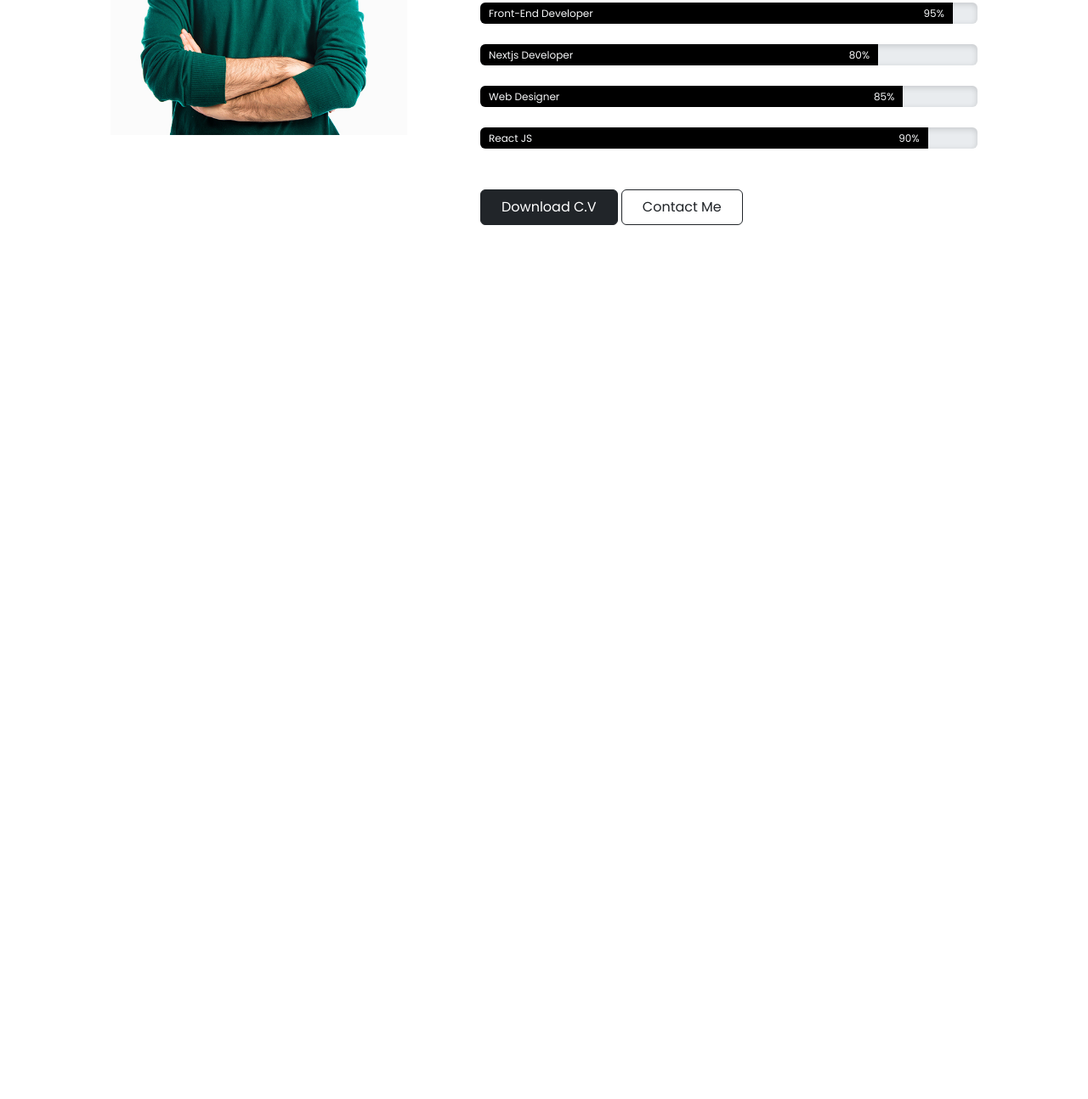
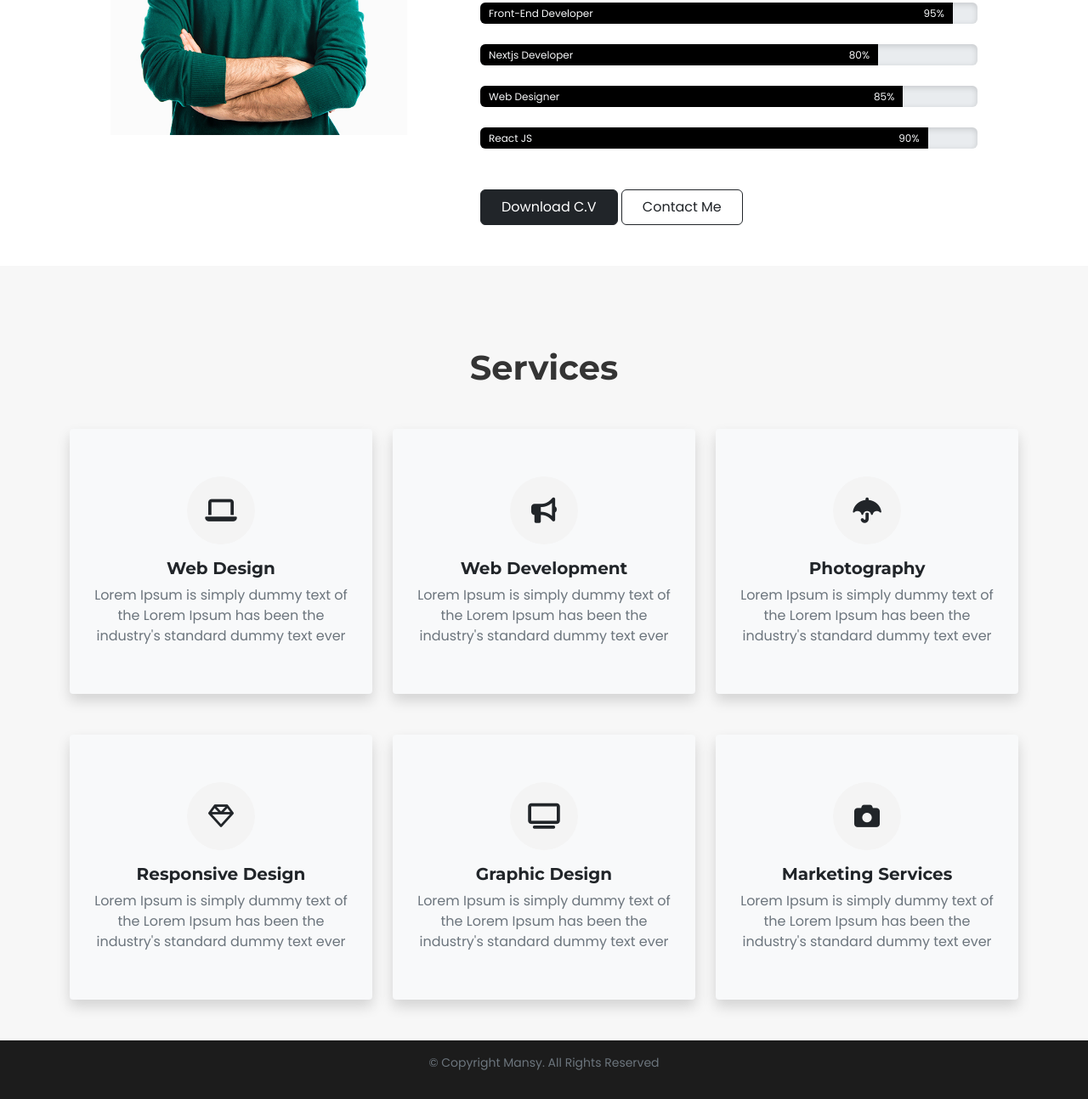
Before and after one commit to KashifSaeed1/potfileo-landing-page, a plain HTML site: page index.html in a window 1280 px wide. Shown: the part 1143-2437 px from the top of the page at 85% size. Before the commit the page ends 1456 px from the top, so only its background shows below. Drawn offline with nearby package versions, Linux system fonts and the light colour scheme.

Commit message:
Implemented Services section with content and styling for portfolio landing page

```diff
--- a/index.html
+++ b/index.html
@@ -132,7 +132,85 @@
             </div>
         </div>
     </section>
+    <section id="services" class=" py-5">
+        <div class="container">
+            <div class="text-center text-black my-5">
+                <h2 class="fw-bolder">Services</h2>
+            </div>
+            <div class="row gy-5">
+                <div class="col-lg-4">
+                    <div
+                        class="service-card bg-light shadow rounded-1   text-center d-flex flex-column align-items-center">
+                        <div class="icon d-flex justify-content-center m-3 align-items-center">
+                            <i class="fa fa-laptop"></i>
+                        </div>
+                        <h5 class="fw-bold">Web Design</h5>
+                        <p class="text-secondary">Lorem Ipsum is simply dummy text of the Lorem Ipsum has been the
+                            industry's standard dummy text ever</p>
+                    </div>
+                </div>
+                <div class="col-lg-4">
+                    <div
+                        class="service-card bg-light shadow rounded-1   text-center d-flex flex-column align-items-center">
+                        <div class="icon d-flex justify-content-center m-3 align-items-center">
+                            <i class="fa fa-bullhorn"></i>
+                        </div>
+                        <h5 class="fw-bold">Web Development</h5>
+                        <p class="text-secondary">Lorem Ipsum is simply dummy text of the Lorem Ipsum has been the
+                            industry's standard dummy text ever</p>
+                    </div>
+                </div>
+                <div class="col-lg-4">
+                    <div
+                        class="service-card bg-light shadow rounded-1   text-center d-flex flex-column align-items-center">
+                        <div class="icon d-flex justify-content-center m-3 align-items-center">
+                            <i class="fa fa-umbrella"></i>
+                        </div>
+                        <h5 class="fw-bold">Photography</h5>
+                        <p class="text-secondary">Lorem Ipsum is simply dummy text of the Lorem Ipsum has been the
+                            industry's standard dummy text ever</p>
+                    </div>
+                </div>
+                <div class="col-lg-4">
+                    <div
+                        class="service-card bg-light shadow rounded-1   text-center d-flex flex-column align-items-center">
+                        <div class="icon d-flex justify-content-center m-3 align-items-center">
+                            <i class="fa fa-diamond"></i>
+                        </div>
+                        <h5 class="fw-bold">Responsive Design</h5>
+                        <p class="text-secondary">Lorem Ipsum is simply dummy text of the Lorem Ipsum has been the
+                            industry's standard dummy text ever</p>
+                    </div>
+                </div>
+                <div class="col-lg-4">
+                    <div
+                        class="service-card bg-light shadow rounded-1   text-center d-flex flex-column align-items-center">
+                        <div class="icon d-flex justify-content-center m-3 align-items-center">
+                            <i class="fa fa-television"></i>
+                        </div>
+                        <h5 class="fw-bold">Graphic Design</h5>
+                        <p class="text-secondary">Lorem Ipsum is simply dummy text of the Lorem Ipsum has been the
+                            industry's standard dummy text ever</p>
+                    </div>
+                </div>
+                <div class="col-lg-4">
+                    <div
+                        class="service-card bg-light shadow rounded-1   text-center d-flex flex-column align-items-center">
+                        <div class="icon d-flex justify-content-center m-3 align-items-center">
+                            <i class="fa fa-camera"></i>
+                        </div>
+                        <h5 class="fw-bold">Marketing Services</h5>
+                        <p class="text-secondary">Lorem Ipsum is simply dummy text of the Lorem Ipsum has been the
+                            industry's standard dummy text ever</p>
+                    </div>
+                </div>
+            </div>
+        </div>
+    </section>
 
+    <footer class="text-secondary text-center py-3">
+        <p>© Copyright Mansy. All Rights Reserved</p>
+    </footer>
     <script src="js/bootstrap.bundle.min.js"></script>
 </body>
 
```
